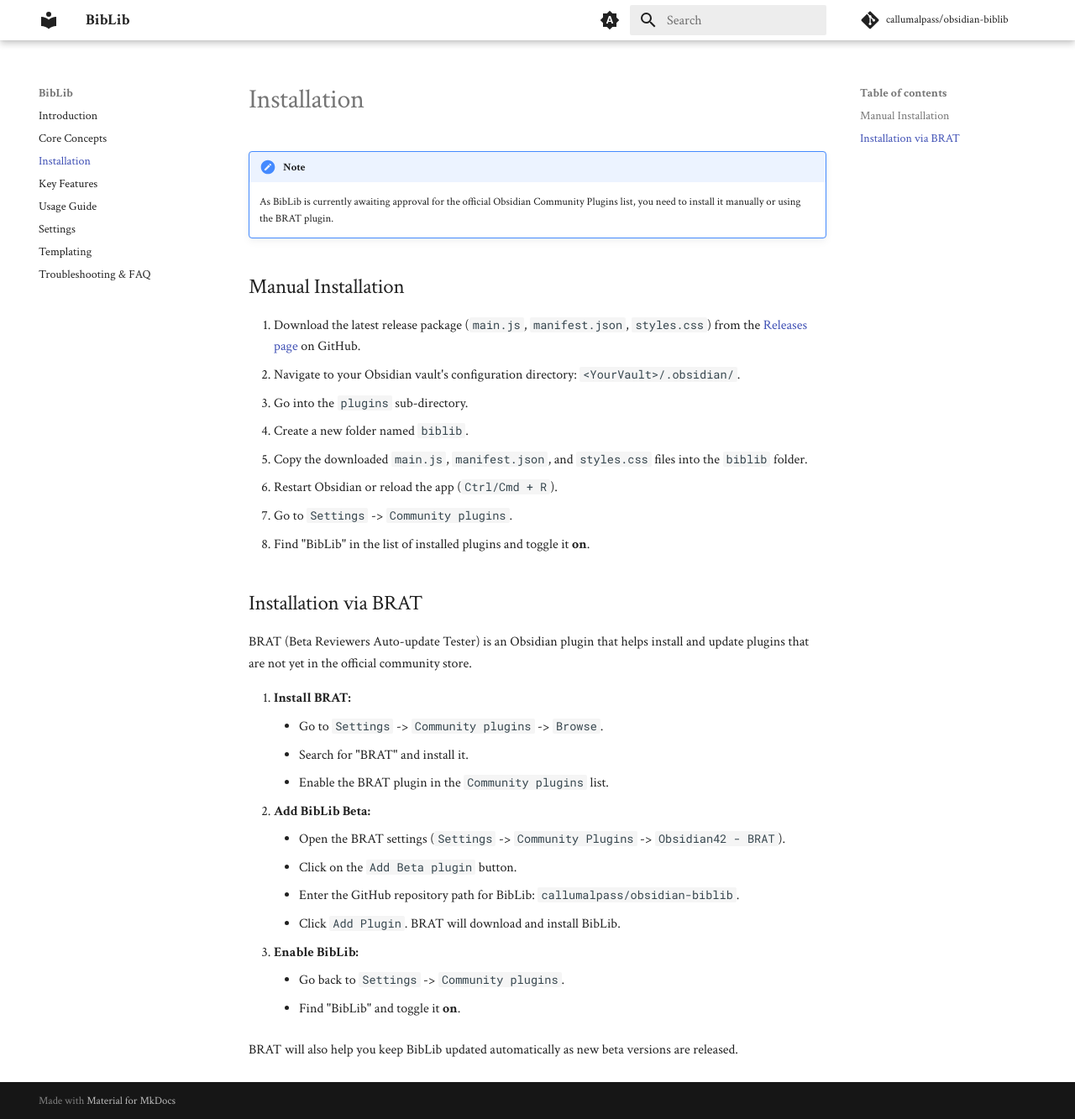
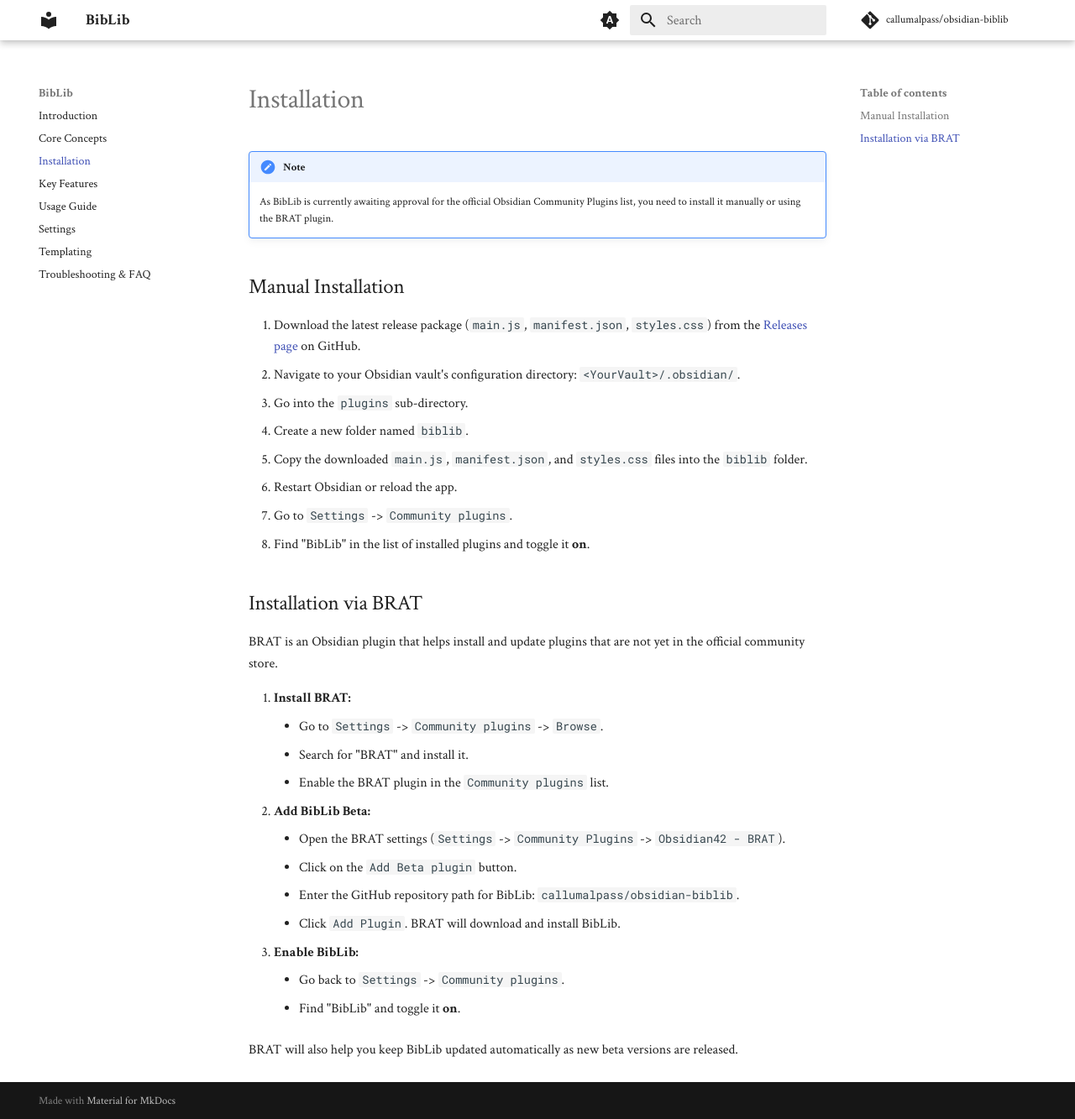
Before and after one commit to callumalpass/obsidian-biblib, an MkDocs documentation site: the page built from docs/installation.md, in a window 1280 px wide and 1333 px high. Shown: the whole window at 84% size. Built offline with MkDocs 1.6.1 and Material for MkDocs 9.7.7, drawn with Linux system fonts in a browser that asks for light colours; comment, search, counter and statistics services are not loaded.

Commit message:
Update docs

```diff
--- a/docs/installation.md
+++ b/docs/installation.md
@@ -10,13 +10,13 @@
 3.  Go into the `plugins` sub-directory.
 4.  Create a new folder named `biblib`.
 5.  Copy the downloaded `main.js`, `manifest.json`, and `styles.css` files into the `biblib` folder.
-6.  Restart Obsidian or reload the app (`Ctrl/Cmd + R`).
+6.  Restart Obsidian or reload the app.
 7.  Go to `Settings` -> `Community plugins`.
 8.  Find "BibLib" in the list of installed plugins and toggle it **on**.
 
 ## Installation via BRAT
 
-BRAT (Beta Reviewers Auto-update Tester) is an Obsidian plugin that helps install and update plugins that are not yet in the official community store.
+BRAT is an Obsidian plugin that helps install and update plugins that are not yet in the official community store.
 
 1.  **Install BRAT:**
     *   Go to `Settings` -> `Community plugins` -> `Browse`.
```
